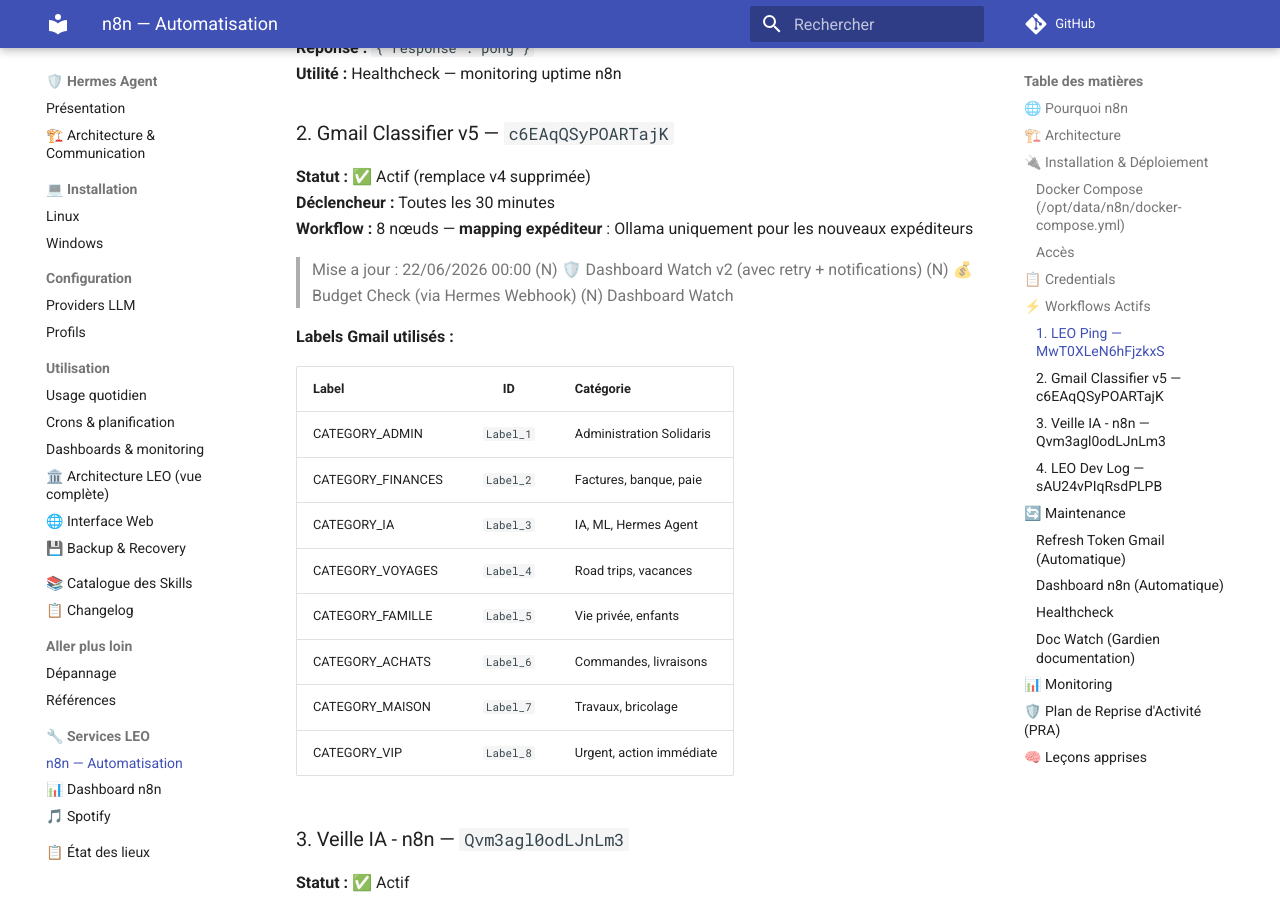
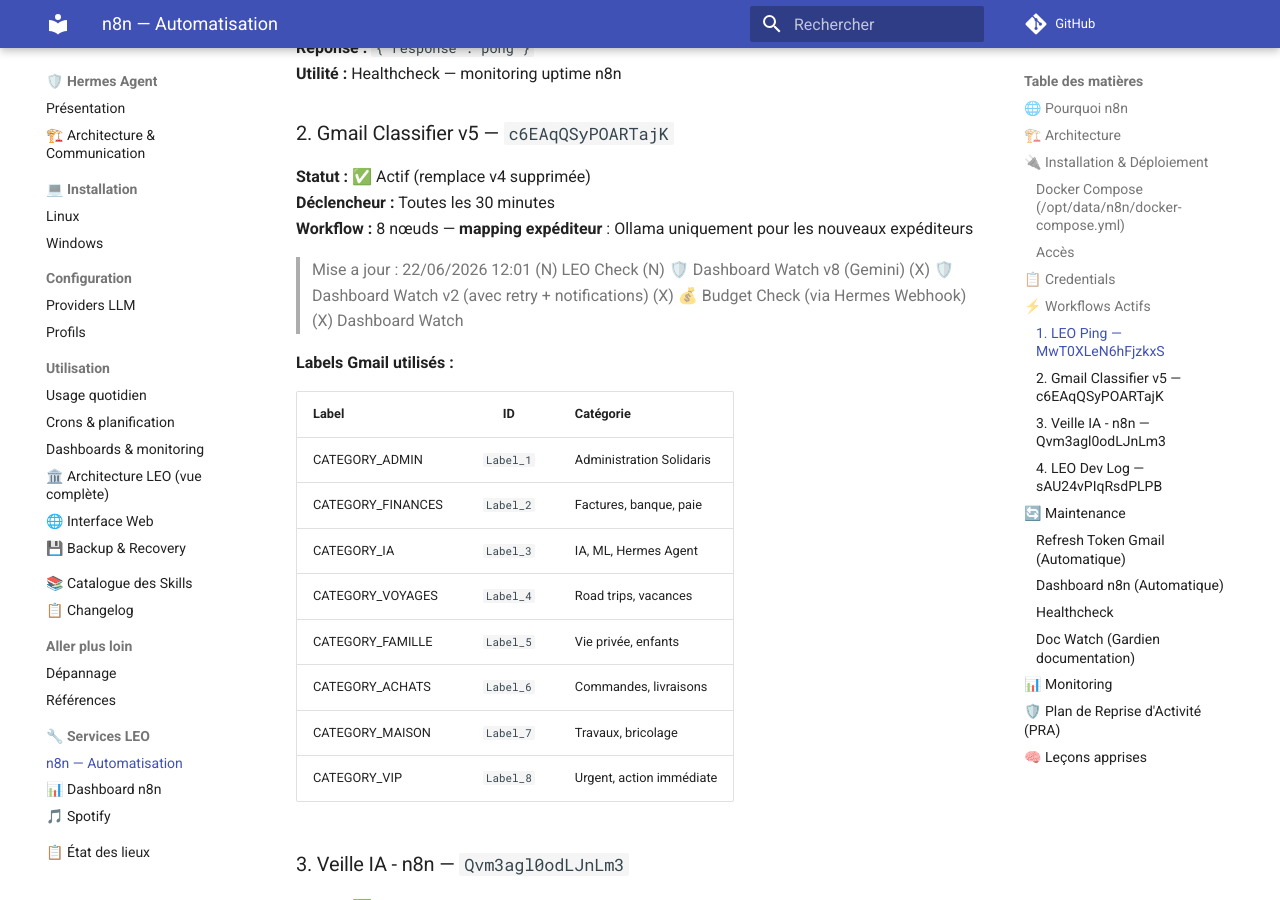
Before and after one commit to christophedanhier-hash/hermes-wiki, an MkDocs documentation site: the page built from docs/hermes/services/n8n.md, in a window 1280 px wide and 900 px high, scrolled down 2863 px. Built offline with MkDocs 1.6.1 and Material for MkDocs 9.7.7, drawn with Linux system fonts in a browser that asks for light colours; comment, search, counter and statistics services are not loaded.

Commit message:
doc-watch: maj auto (22/06/2026 12:01) - 5 changement(s) n8n

```diff
--- a/docs/hermes/services/n8n.md
+++ b/docs/hermes/services/n8n.md
@@ -114,10 +114,12 @@
 **Workflow :** 8 nœuds — **mapping expéditeur** : Ollama uniquement pour les nouveaux expéditeurs
 
 <!-- AUTO:START gmail-classifier -->
-> Mise a jour : 22/06/2026 00:00
-> (N) 🛡️ Dashboard Watch v2 (avec retry + notifications)
-> (N) 💰 Budget Check (via Hermes Webhook)
-> (N) Dashboard Watch
+> Mise a jour : 22/06/2026 12:01
+> (N) LEO Check
+> (N) 🛡️ Dashboard Watch v8 (Gemini)
+> (X) 🛡️ Dashboard Watch v2 (avec retry + notifications)
+> (X) 💰 Budget Check (via Hermes Webhook)
+> (X) Dashboard Watch
 <!-- AUTO:END gmail-classifier -->
 
 **Labels Gmail utilisés :**
```
Also changed, not shown: docs/hermes/etat-des-lieux.md (+1 -1 lines).
